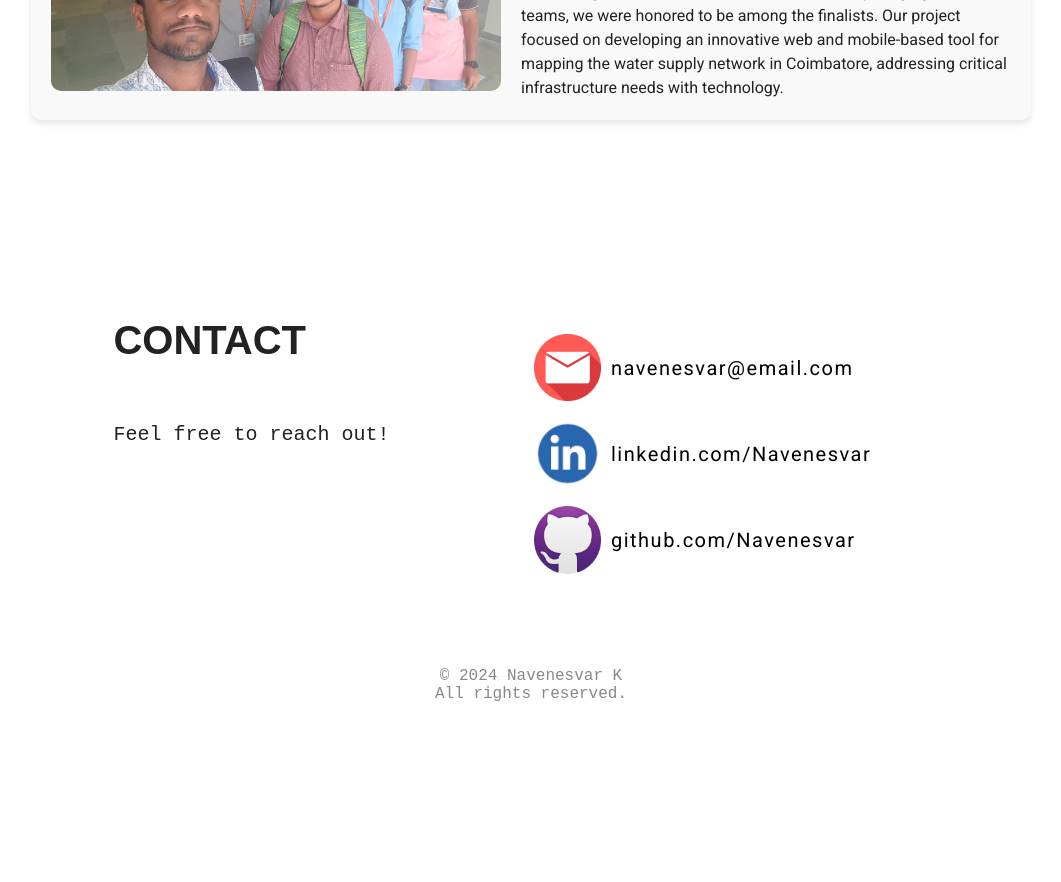
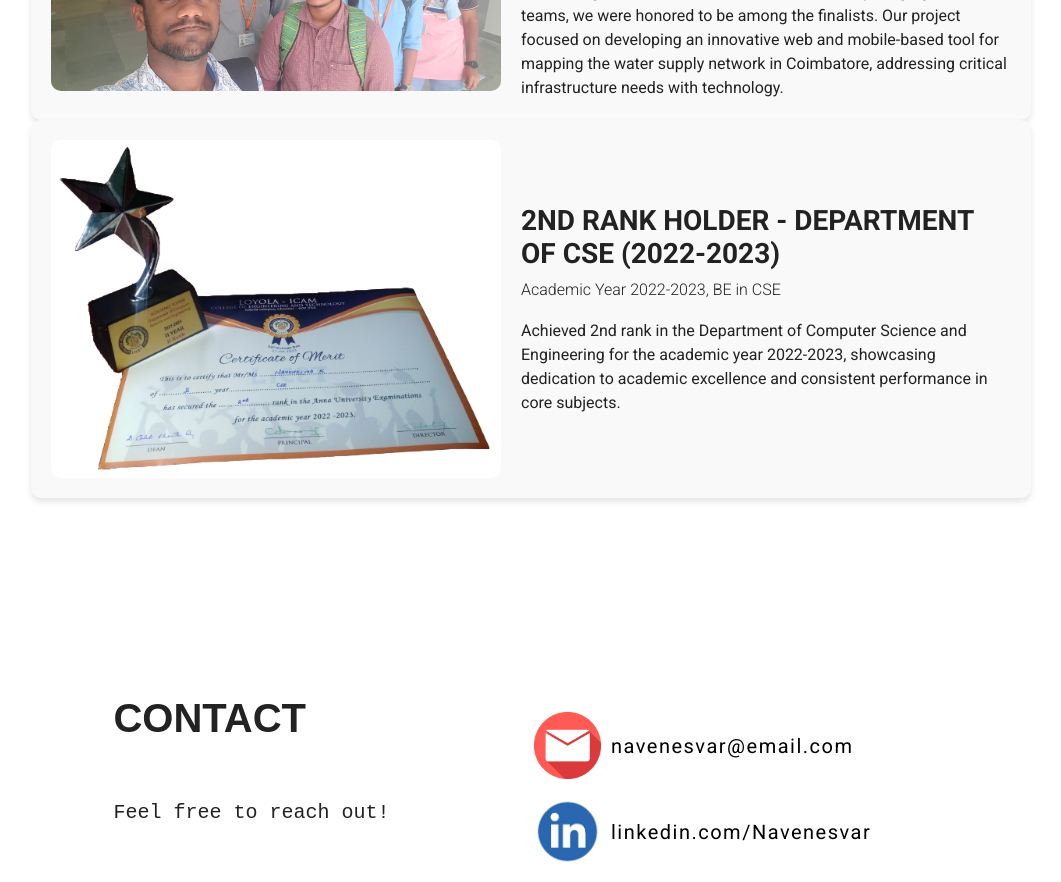
Before and after one commit to Navenesvar/navenesvar-portfolio, a React (Vite) app: page / in a window 1280 px wide. Shown: the part 3380-4262 px from the top of the page, without its empty margins (109-1170 px from the left). Before the commit the page ends 4143 px from the top, so only its background shows below. Built offline with nearby package versions, Linux system fonts and the light colour scheme.

Commit message:
achievement added

```diff
--- a/src/section/Achievements/Achievements.jsx
+++ b/src/section/Achievements/Achievements.jsx
@@ -2,6 +2,7 @@ import React from 'react';
 import styles from './Achievements.module.css';
 import { useTheme } from '../../common/ThemeContext';
 import hackathonImage from '../../assets/socio1.jpg'; // Add your image here
+import rankImage from '../../assets/rank.png'; // Add your image for 2nd rank holder achievement
 
 function Achievements() {
   const { theme } = useTheme();
@@ -10,6 +11,7 @@ function Achievements() {
     <section id="achievements" className={styles.container}>
       <br /><br /><br />
       <h1 className='sectionTitle'>Achievements</h1>
+
       <div className={styles.achievementCard}>
         <img src={hackathonImage} width='100%' alt="Hackathon" className={styles.image} />
         <div className={styles.textContent}>
@@ -20,6 +22,17 @@ function Achievements() {
           </p>
         </div>
       </div>
+
+      <div className={styles.achievementCard}>
+        <img src={rankImage} width='100%' alt="2nd Rank Holder" className={styles.image} />
+        <div className={styles.textContent}>
+          <h2 className={styles.achievementTitle}>2nd Rank Holder - Department of CSE (2022-2023)</h2>
+          <p className={styles.date}>Academic Year 2022-2023, BE in CSE</p>
+          <p className={styles.description}>
+            Achieved 2nd rank in the Department of Computer Science and Engineering for the academic year 2022-2023, showcasing dedication to academic excellence and consistent performance in core subjects.
+          </p>
+        </div>
+      </div>
     </section>
   );
 }
```
Also changed, not shown: src/assets/rank.png (added).
